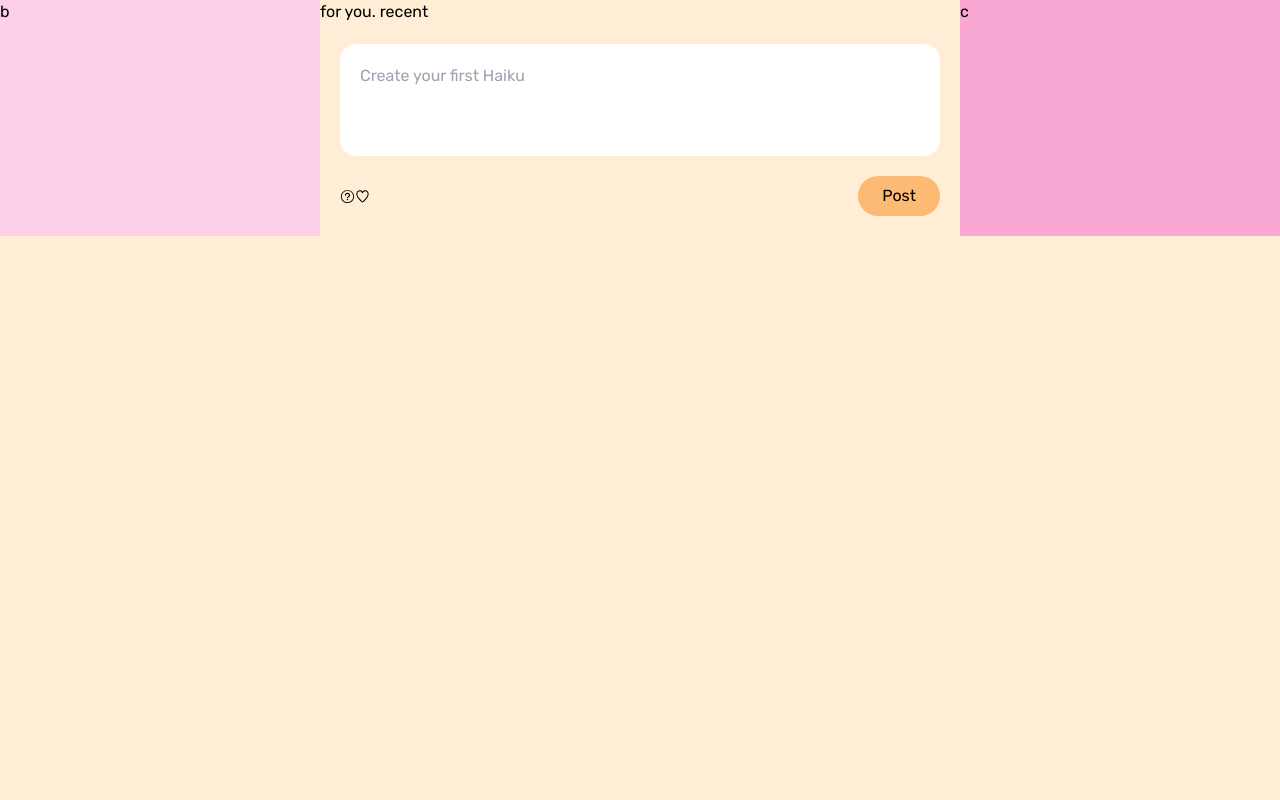
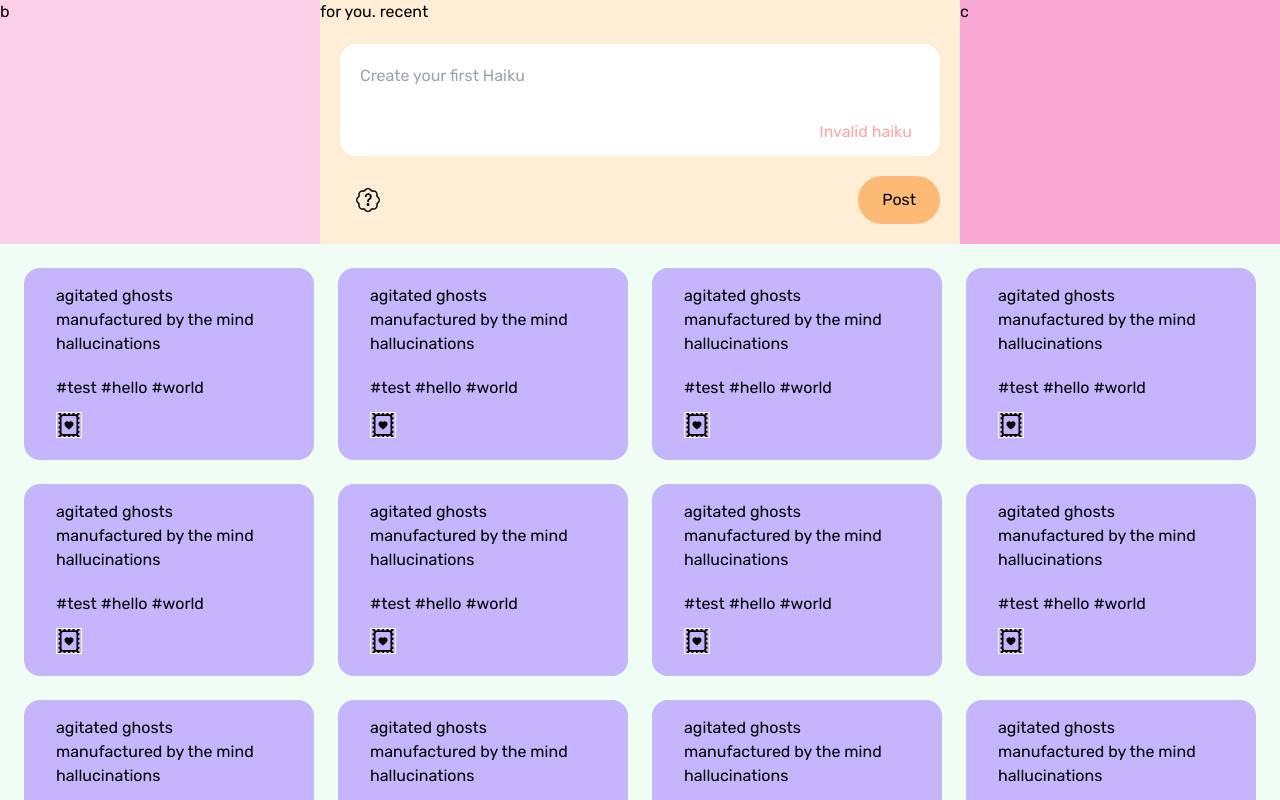
Before and after one commit to jjjjcccjjf/haikoo, a Next.js app: page / in a window 1280 px wide. Shown: the top 800 px of the page. Built offline with nearby package versions, Linux system fonts and the light colour scheme.

Commit message:
Add more components

```diff
--- a/app/page.tsx
+++ b/app/page.tsx
@@ -6,6 +6,7 @@ import SupabaseLogo from "../components/SupabaseLogo";
 import NextJsLogo from "../components/NextJsLogo";
 import DeployButton from "../components/DeployButton";
 import CreateHaikuCard from "@/components/CreateHaikuCard";
+import HaikuCard from "@/components/HaikuCard";
 
 // export const dynamic = "force-dynamic";
 
@@ -39,14 +40,30 @@ export default async function Index() {
 
     //   <CreateHaikuCard />
     // </div>
-
-    <div className="container flex min-h-[200px] ">
-      <div className="min-h-full w-1/4 bg-pink-200">b</div>
-      <div className="flex h-full w-2/4 flex-col ">
-        <div>for you. recent</div>
-        <CreateHaikuCard />
-      </div>
-      <div className="min-h-full w-1/4 bg-pink-300">c</div>
-    </div>
+    <>
+      <section className="container  flex">
+        <div className="hidden min-h-full w-1/4 bg-pink-200 md:block">b</div>
+        <div className="flex h-full w-full flex-col md:w-2/4 ">
+          <div>for you. recent</div>
+          <CreateHaikuCard />
+        </div>
+        <div className="hidden min-h-full w-1/4 bg-pink-300 md:block">c</div>
+      </section>
+      <section className="bg-green-50 min-h-screen container flex flex-row flex-wrap p-6 gap-x-6 gap-y-6">
+        <HaikuCard/>
+        <HaikuCard/>
+        <HaikuCard/>
+        <HaikuCard/>
+        <HaikuCard/>
+        <HaikuCard/>
+        <HaikuCard/>
+        <HaikuCard/>
+        <HaikuCard/>
+        <HaikuCard/>
+        <HaikuCard/>
+        <HaikuCard/>
+        <HaikuCard/>
+      </section>
+    </>
   );
 }
--- a/components/CreateHaikuCard.tsx
+++ b/components/CreateHaikuCard.tsx
@@ -1,25 +1,25 @@
 import React from "react";
-import { QuestionMarkCircledIcon, HeartIcon } from "@radix-ui/react-icons";
+import { BsPatchQuestion } from "react-icons/bs";
 
 // TODO: Fix textarea resize issue
 
 export default function CreateHaikuCard() {
   return (
-    <div className="flex w-full flex-col p-5">
+    <div className="relative flex w-full flex-col p-5 after:absolute after:top-24 after:right-12 after:text-red-300 after:content-['Invalid_haiku']">
       <textarea
-        className="min-h-[112px] w-full resize-none rounded-2xl p-5"
+        className="min-h-[112px] w-full resize-none rounded-2xl p-5 "
         placeholder="Create your first Haiku"
       ></textarea>
       <div className="mt-5 flex justify-between">
         <div className="flex">
-          <button>
-            <QuestionMarkCircledIcon></QuestionMarkCircledIcon>
-          </button>
-          <button>
-            <HeartIcon ></HeartIcon>
+          <button className="flex gap-2 hover:bg-red-50  px-4 py-3 rounded-full group">
+            <BsPatchQuestion size={24} className="" />
+            <span className="hidden group-hover:block ">
+              Your Haiku must follow the 5-7-5 syllabic structure.
+            </span>
           </button>
         </div>
-        <button className="h-10 max-w-prose rounded-full bg-orange-300 px-6  py-2">
+        <button className="h-12 max-w-prose rounded-full bg-orange-300 px-6 py-3 flex items-center">
           Post
         </button>
       </div>
--- /dev/null
+++ b/components/HaikuCard.tsx
@@ -0,0 +1,22 @@
+import React from "react";
+import { BsPostageHeart, BsFillPostageHeartFill } from "react-icons/bs";
+
+export default function HaikuCard() {
+  return (
+    <div className="flex h-48 flex-auto basis-72 flex-col justify-between rounded-2xl bg-violet-300 px-8 py-4">
+      <p>
+        agitated ghosts<br></br>
+        manufactured by the mind<br></br>
+        hallucinations
+      </p>
+      <div className="flex flex-col gap-3">
+        <p>#test #hello #world</p>
+        <div>
+          <button className=" border border-yellow-50">
+            <BsPostageHeart size={24} />
+          </button>
+        </div>
+      </div>
+    </div>
+  );
+}
--- a/package.json
+++ b/package.json
@@ -14,6 +14,7 @@
     "postcss": "8.4.29",
     "react": "18.2.0",
     "react-dom": "18.2.0",
+    "react-icons": "^4.11.0",
     "tailwindcss": "3.3.3",
     "typescript": "5.1.3"
   },
```
Also changed, not shown: 1 other file (tests, documents, lock files or other folders).
